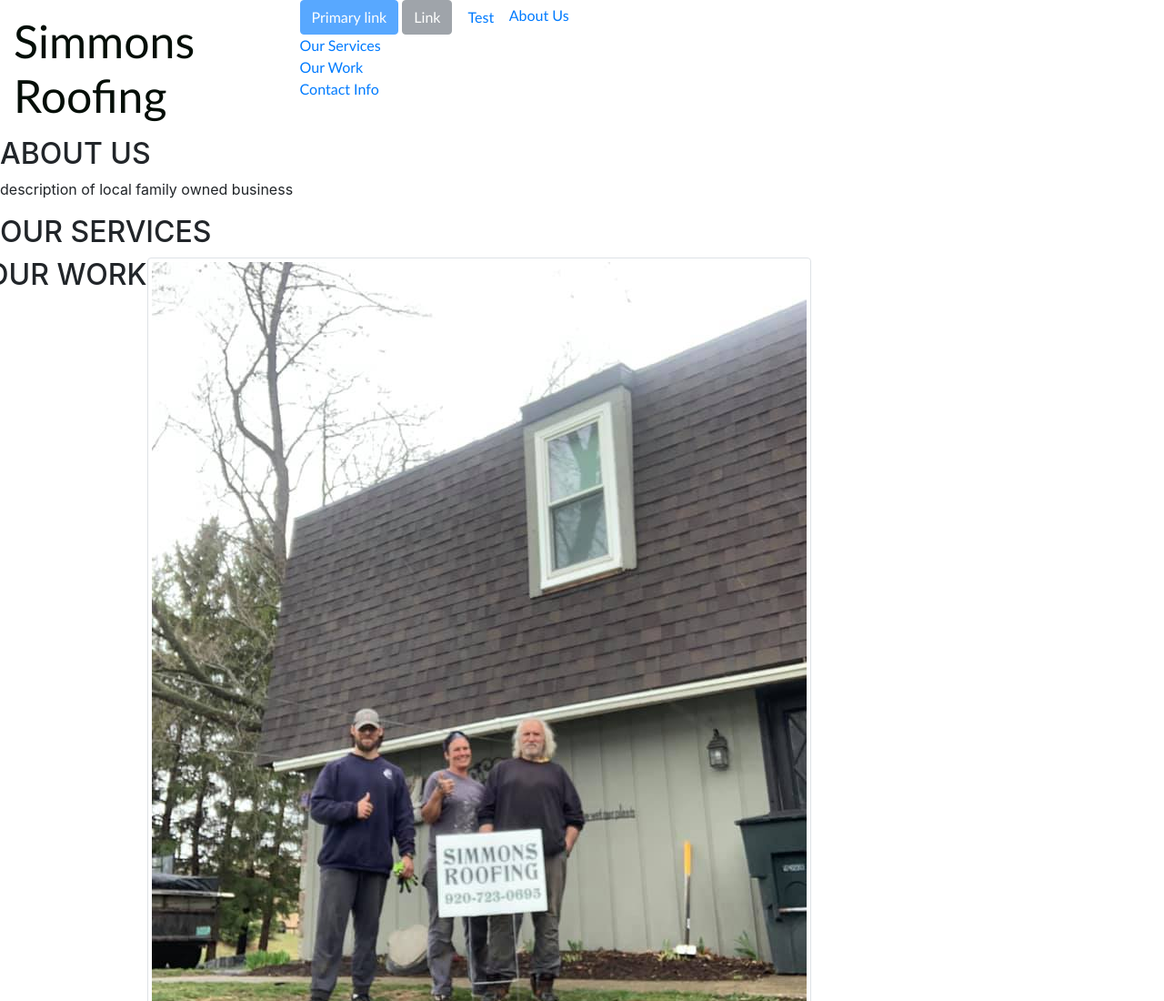
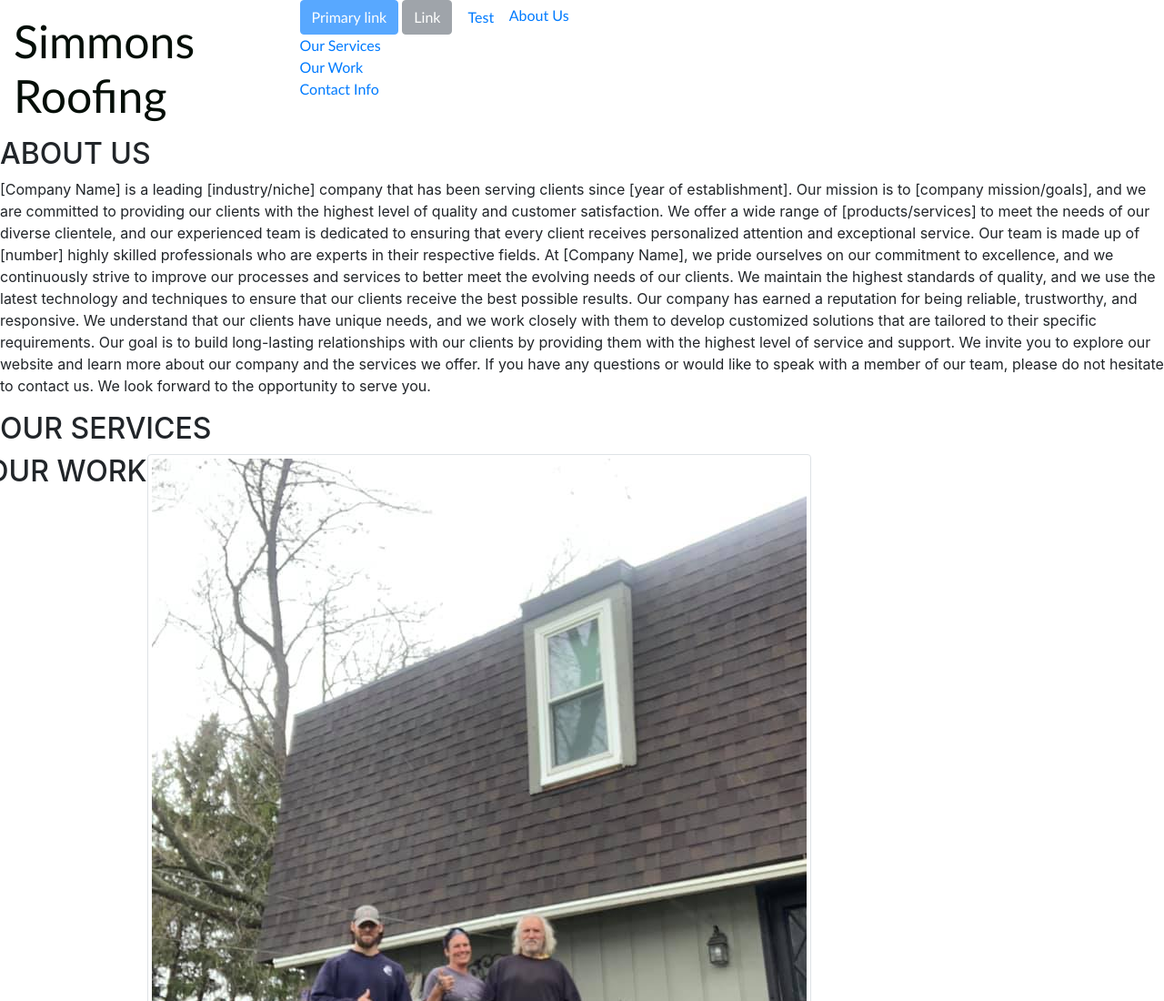
Before and after one commit to ers206/simmons-roofing, a plain HTML site: page index.html in a window 1280 px wide. Shown: the top 1100 px of the page at 91% size. Drawn offline with nearby package versions, Linux system fonts and the light colour scheme.

Commit message:
about us section has template

```diff
--- a/index.html
+++ b/index.html
@@ -4,7 +4,9 @@
 <head>
     <meta charset="UTF-8">
     <meta http-equiv="X-UA-Compatible" content="IE=edge">
-    <meta name="viewport" content="width=device-width, initial-scale=1.0">
+    <!-- <meta name="viewport" content="width=device-width, initial-scale=1.0">  -->
+    <!-- from bootstap "getting started-introduction"  -->
+    <meta name="viewport" content="width=device-width, initial-scale=1, shrink-to-fit=no">
 
     <!-- <link rel="stylesheet" href="./assets/css/style.sass"> -->
     <!-- <link rel="stylesheet" href="https://cdn.jsdelivr.net/npm/bootstrap@4.3.1/dist/css/bootstrap.min.css">  -->
@@ -69,7 +71,28 @@
         <div id="about-us" class="about-us">
             <h2>ABOUT US</h2>
             <!-- us AI to generate a quality description  -->
-        <p>description of local family owned business </p>
+            <p>[Company Name] is a leading [industry/niche] company that has been serving clients since [year of
+                establishment]. Our mission is to [company mission/goals], and we are committed to providing our clients
+                with the highest level of quality and customer satisfaction.
+
+                We offer a wide range of [products/services] to meet the needs of our diverse clientele, and our
+                experienced team is dedicated to ensuring that every client receives personalized attention and
+                exceptional service. Our team is made up of [number] highly skilled professionals who are experts in
+                their respective fields.
+
+                At [Company Name], we pride ourselves on our commitment to excellence, and we continuously strive to
+                improve our processes and services to better meet the evolving needs of our clients. We maintain the
+                highest standards of quality, and we use the latest technology and techniques to ensure that our clients
+                receive the best possible results.
+
+                Our company has earned a reputation for being reliable, trustworthy, and responsive. We understand that
+                our clients have unique needs, and we work closely with them to develop customized solutions that are
+                tailored to their specific requirements. Our goal is to build long-lasting relationships with our
+                clients by providing them with the highest level of service and support.
+
+                We invite you to explore our website and learn more about our company and the services we offer. If you
+                have any questions or would like to speak with a member of our team, please do not hesitate to contact
+                us. We look forward to the opportunity to serve you. </p>
         </div>
 
         <div id="our-services" class="our-services">
@@ -84,8 +107,8 @@
                     alt="crazy-pitch">
             </div>
             <div>
-            <img src="./assets/images/245256481_810750729770061_8161298405058812787_n.jpg" class="rounded float-start"
-                alt="test1">
+                <img src="./assets/images/245256481_810750729770061_8161298405058812787_n.jpg"
+                    class="rounded float-start" alt="test1">
             </div>
             <div>
                 <img src="./assets/images/202286808_727158664795935_2091997969141627937_n.jpg" class="rounded float-end"
```
Lines whose indentation alone changed are shown as unchanged.
